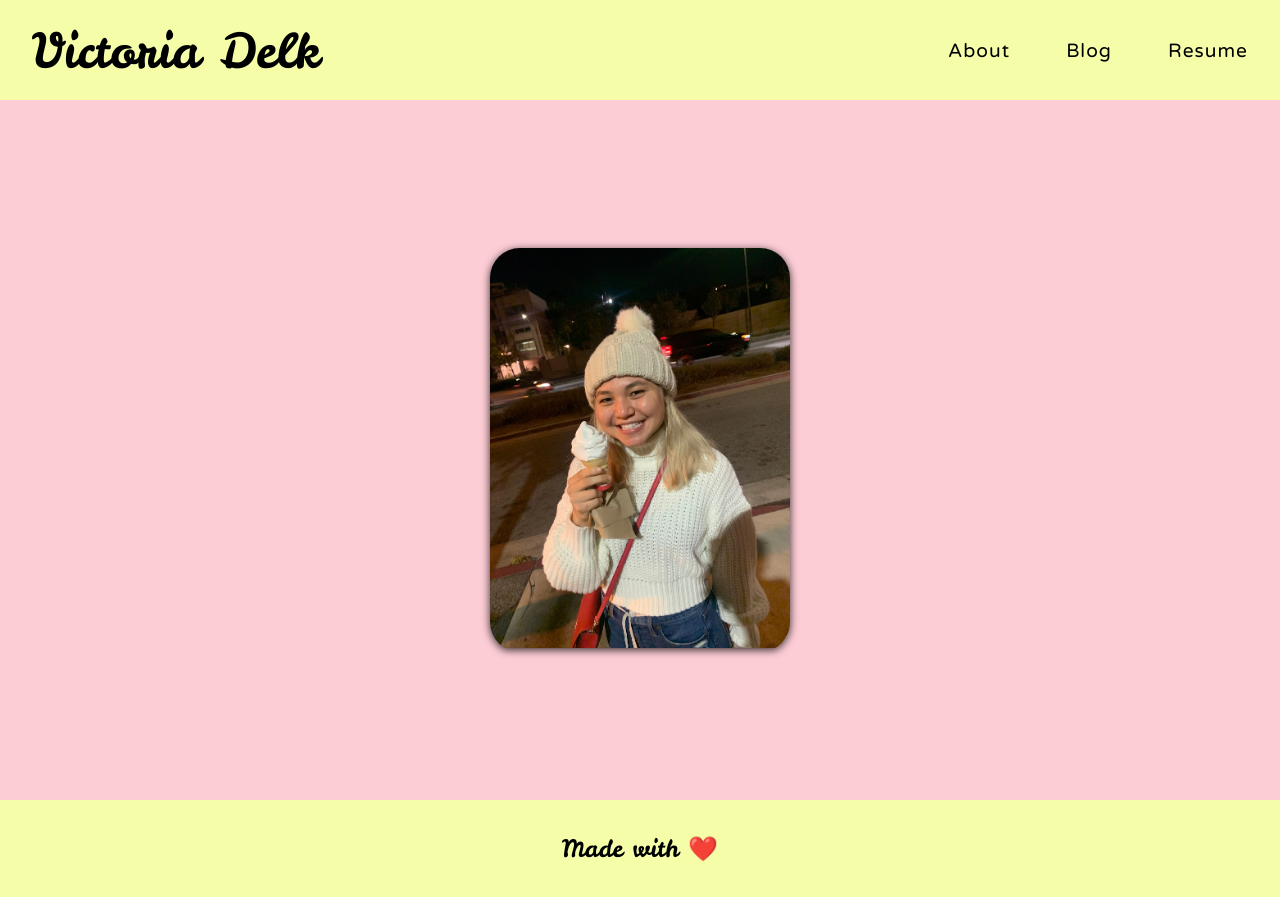
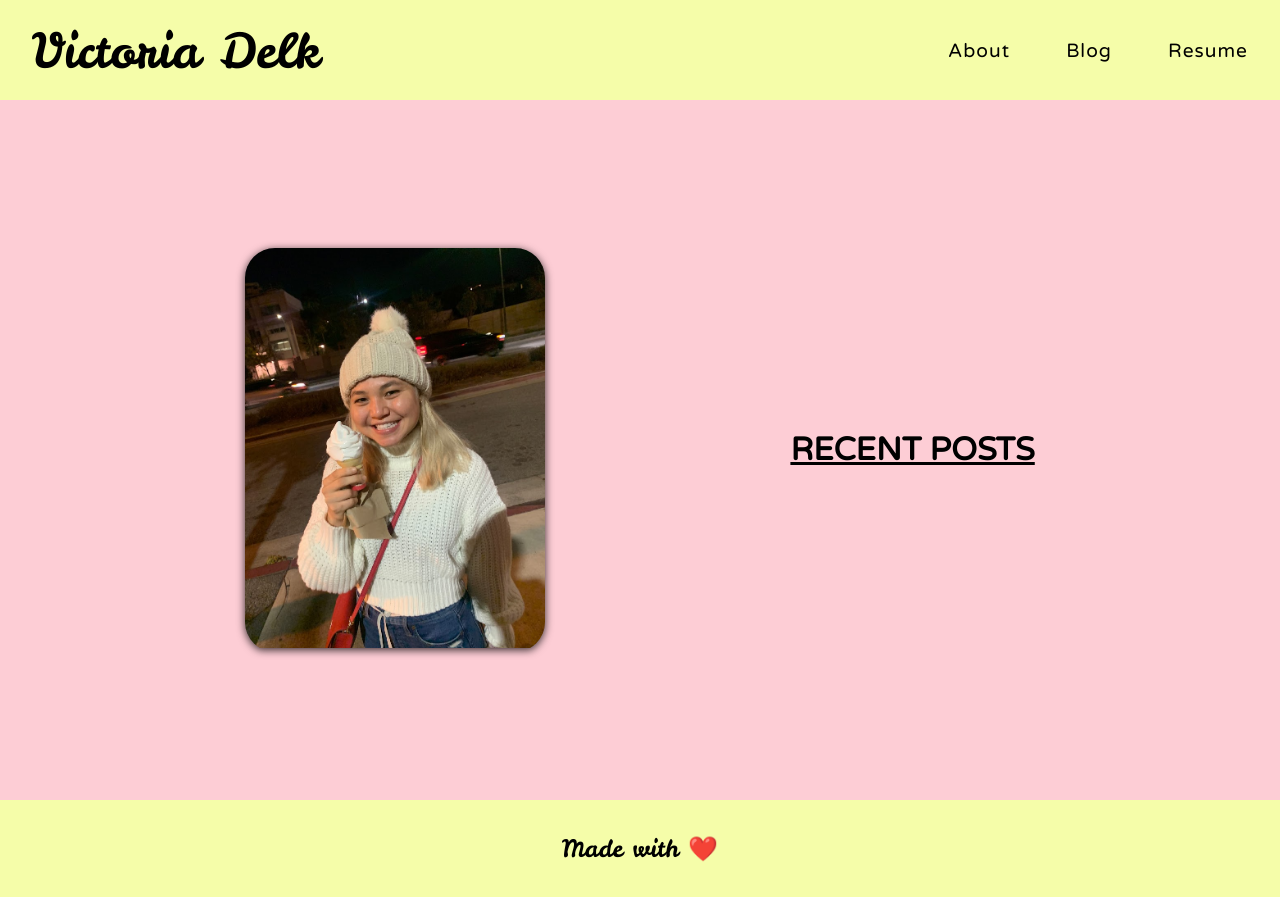
Before and after one commit to czhangy/React-Blog, a Next.js app: page / in a window 1280 px wide. Built offline with nearby package versions, Linux system fonts and the light colour scheme.

Commit message:
Heroku setup

```diff
--- a/package.json
+++ b/package.json
@@ -5,7 +5,7 @@
   "scripts": {
     "dev": "next dev",
     "build": "next build",
-    "start": "next start",
+    "start": "next start -p $PORT",
     "lint": "next lint"
   },
   "dependencies": {
--- a/src/pages/index.tsx
+++ b/src/pages/index.tsx
@@ -18,6 +18,9 @@ const Home: NextPage = () => {
                 <div id={ styles['image-wrapper']}>
                     <Image src="/profile1.JPG" height="400" width="300" />
                 </div>
+                <div id={ styles['recent-posts-container'] }>
+                    <h2>RECENT POSTS</h2>
+                </div>
 			</div>
 		</div>
 	);
--- a/src/styles/Home.module.scss
+++ b/src/styles/Home.module.scss
@@ -1,4 +1,4 @@
-@use 'variables';
+@use "variables";
 
 #home {
 	height: calc(100vh - #{variables.$navbar-height});
@@ -13,8 +13,11 @@
 		filter: drop-shadow(0px 2px 4px rgba(0, 0, 0, 0.8));
 	}
 
-    #home-text {
+	#recent-posts-container {
+		h2 {
 			font-size: 2rem;
 			font-family: variables.$main-font;
+            text-decoration: underline;
 		}
 	}
+}
```
Also changed, not shown: src/components/RecentPostCard.tsx (added, +17 -0 lines). Lines whose indentation alone changed are shown as unchanged.
